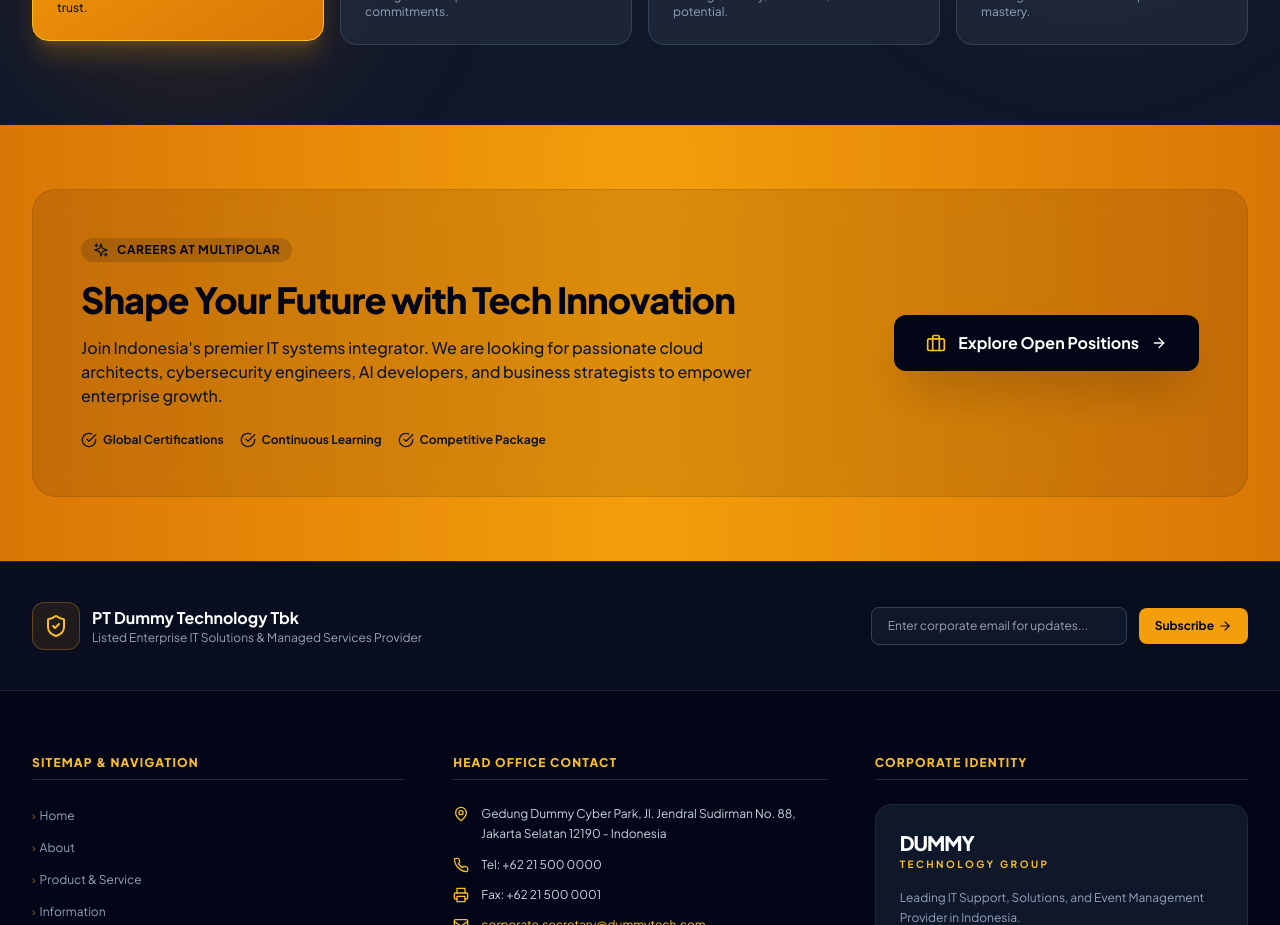
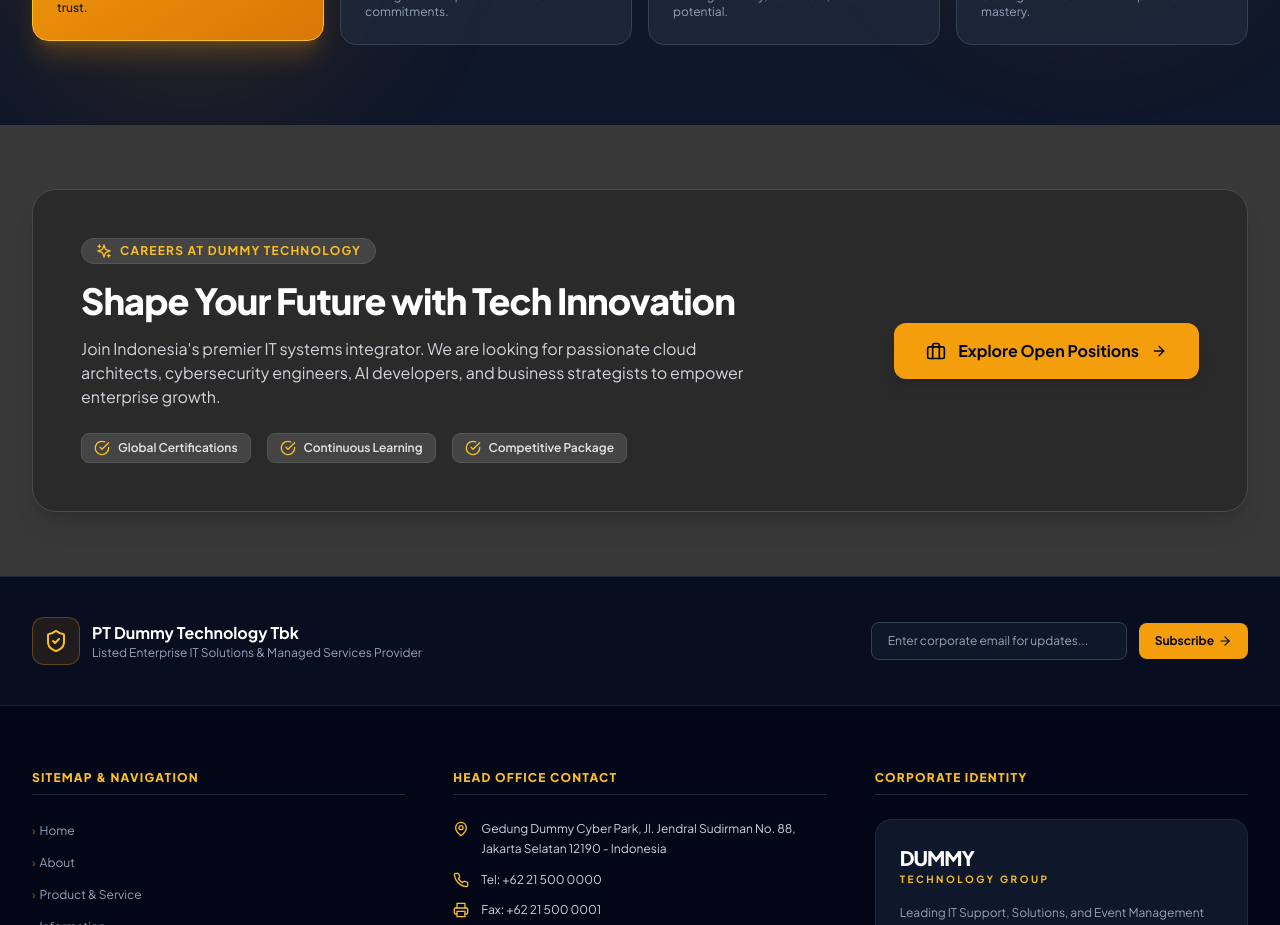
Before and after one commit to khalemhyrup/dummy-cp-, a React (Vite) app: page / in a window 1280 px wide. Shown: the part 2400-3325 px from the top of the page. Built offline with nearby package versions, Linux system fonts and the light colour scheme.

Commit message:
ganti warna

```diff
--- a/src/components/Home/CareerBanner.tsx
+++ b/src/components/Home/CareerBanner.tsx
@@ -7,35 +7,35 @@ interface CareerBannerProps {
 
 export const CareerBanner: React.FC<CareerBannerProps> = ({ onCareerClick }) => {
   return (
-    <section className="py-16 bg-gradient-to-r from-amber-600 via-amber-500 to-amber-600 text-slate-950">
+    <section className="py-16 bg-[#383838] text-white">
       <div className="max-w-7xl mx-auto px-4 sm:px-6 lg:px-8">
-        <div className="flex flex-col lg:flex-row items-center justify-between gap-8 bg-slate-950/10 backdrop-blur-md border border-slate-950/10 p-8 sm:p-12 rounded-3xl">
+        <div className="flex flex-col lg:flex-row items-center justify-between gap-8 bg-[#2a2a2a] border border-[#4a4a4a] p-8 sm:p-12 rounded-3xl shadow-xl">
 
           <div className="space-y-4 max-w-2xl text-center lg:text-left">
-            <div className="inline-flex items-center gap-2 px-3 py-1 rounded-full bg-slate-950/15 font-bold text-xs tracking-wider uppercase">
-              <Sparkles className="w-4 h-4 text-slate-900" />
-              <span>CAREERS AT MULTIPOLAR</span>
+            <div className="inline-flex items-center gap-2 px-3.5 py-1 rounded-full bg-[#444444] border border-[#555555] text-amber-400 font-bold text-xs tracking-widest uppercase">
+              <Sparkles className="w-4 h-4 text-amber-400" />
+              <span>CAREERS AT DUMMY TECHNOLOGY</span>
             </div>
 
-            <h2 className="text-3xl sm:text-4xl font-black tracking-tight text-slate-950 leading-tight">
+            <h2 className="text-3xl sm:text-4xl font-extrabold tracking-tight text-white leading-tight">
               Shape Your Future with Tech Innovation
             </h2>
 
-            <p className="text-slate-900 text-sm sm:text-base font-medium leading-relaxed">
+            <p className="text-gray-300 text-sm sm:text-base font-normal leading-relaxed">
               Join Indonesia's premier IT systems integrator. We are looking for passionate cloud architects, cybersecurity engineers, AI developers, and business strategists to empower enterprise growth.
             </p>
 
-            <div className="pt-2 flex flex-wrap items-center justify-center lg:justify-start gap-4 text-xs font-bold text-slate-900">
-              <div className="flex items-center gap-1.5">
-                <CheckCircle className="w-4 h-4" />
+            <div className="pt-2 flex flex-wrap items-center justify-center lg:justify-start gap-4 text-xs font-semibold text-gray-200">
+              <div className="flex items-center gap-2 bg-[#444444] border border-[#555555] px-3 py-1.5 rounded-lg">
+                <CheckCircle className="w-4 h-4 text-amber-400" />
                 <span>Global Certifications</span>
               </div>
-              <div className="flex items-center gap-1.5">
-                <CheckCircle className="w-4 h-4" />
+              <div className="flex items-center gap-2 bg-[#444444] border border-[#555555] px-3 py-1.5 rounded-lg">
+                <CheckCircle className="w-4 h-4 text-amber-400" />
                 <span>Continuous Learning</span>
               </div>
-              <div className="flex items-center gap-1.5">
-                <CheckCircle className="w-4 h-4" />
+              <div className="flex items-center gap-2 bg-[#444444] border border-[#555555] px-3 py-1.5 rounded-lg">
+                <CheckCircle className="w-4 h-4 text-amber-400" />
                 <span>Competitive Package</span>
               </div>
             </div>
@@ -44,9 +44,9 @@ export const CareerBanner: React.FC<CareerBannerProps> = ({ onCareerClick }) =>
           <div className="flex-shrink-0">
             <button
               onClick={onCareerClick}
-              className="inline-flex items-center gap-3 bg-slate-950 hover:bg-slate-900 text-white font-bold px-8 py-4 rounded-xl shadow-2xl hover:shadow-slate-950/40 transition-all transform hover:-translate-y-0.5 group text-sm sm:text-base"
+              className="inline-flex items-center gap-3 bg-amber-500 hover:bg-amber-600 text-slate-950 font-bold px-8 py-4 rounded-xl shadow-lg transition-all transform hover:-translate-y-0.5 group text-sm sm:text-base"
             >
-              <Briefcase className="w-5 h-5 text-amber-400" />
+              <Briefcase className="w-5 h-5 text-slate-950" />
               <span>Explore Open Positions</span>
               <ArrowRight className="w-4 h-4 group-hover:translate-x-1 transition-transform" />
             </button>
```
